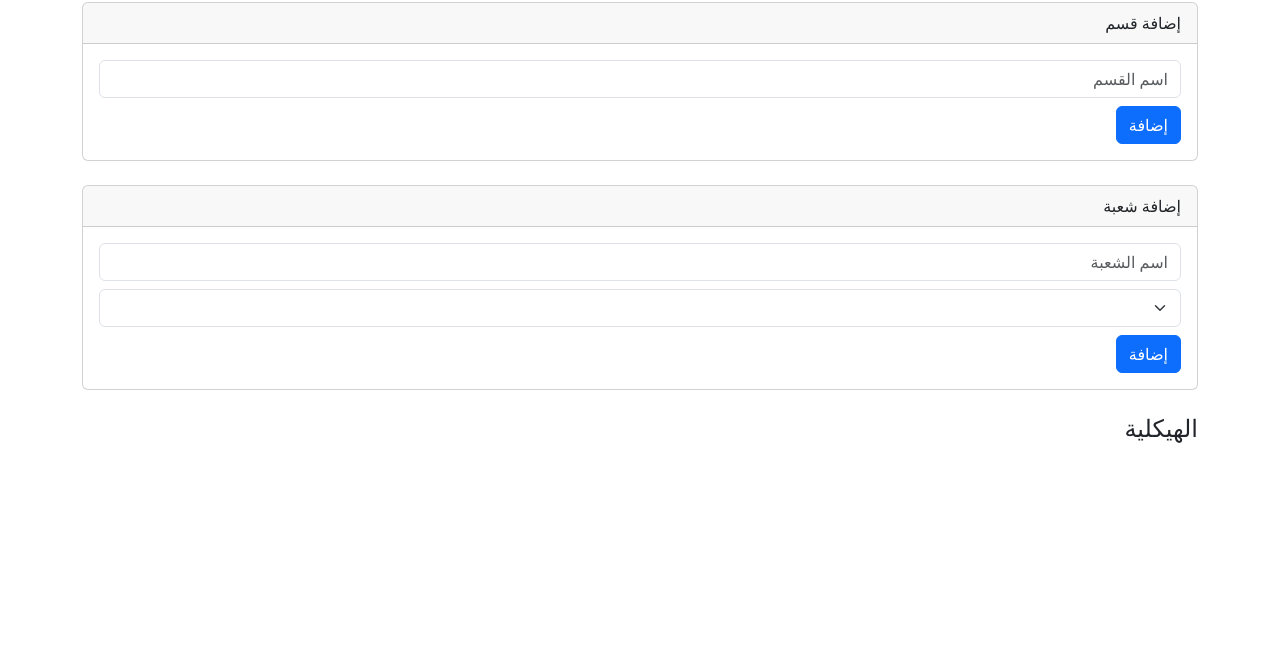
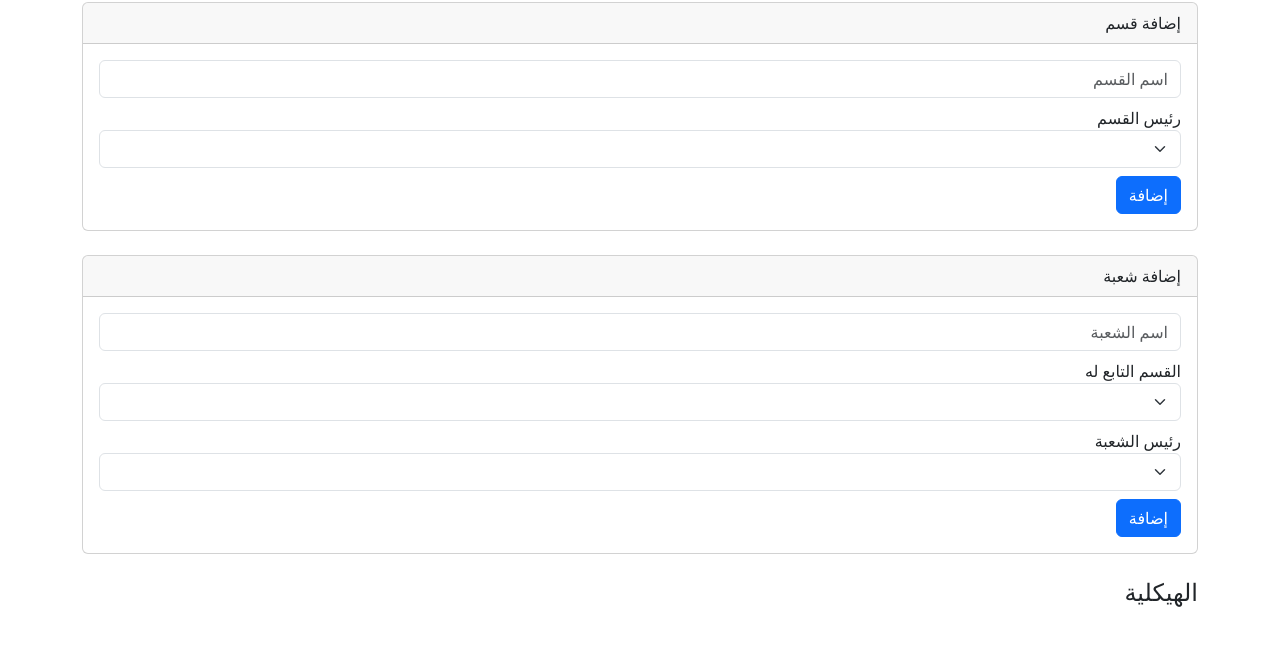
Before and after one commit to ayhamabozed25-spec/InstitutionDataHup, a plain HTML site: page index.html in a window 1280 px wide. Shown: the part 156-802 px from the top of the page. Drawn offline with nearby package versions, Linux system fonts and the light colour scheme.

Commit message:
Update index.html

```diff
--- a/index.html
+++ b/index.html
@@ -11,7 +11,6 @@
     .page { display: none; }
     .active-page { display: block; }
 
-    /* Sticky Header */
     #filterHeader {
       position: sticky;
       top: 0;
@@ -44,7 +43,7 @@
     </div>
   </nav>
 
-  <!-- Sticky Header Filters (ONLY for assets pages) -->
+  <!-- Sticky Header Filters -->
   <div id="filterHeader" class="card p-3 mb-4" style="display:none;">
     <h5 class="mb-3">التصفية</h5>
 
@@ -77,7 +76,12 @@
     <div class="card mb-4">
       <div class="card-header">إضافة قسم</div>
       <div class="card-body">
+
         <input id="deptName" class="form-control mb-2" placeholder="اسم القسم">
+
+        <label>رئيس القسم</label>
+        <select id="deptManagerSelect" class="form-select mb-2"></select>
+
         <button class="btn btn-primary" onclick="addDepartment()">إضافة</button>
       </div>
     </div>
@@ -86,8 +90,15 @@
     <div class="card mb-4">
       <div class="card-header">إضافة شعبة</div>
       <div class="card-body">
+
         <input id="divName" class="form-control mb-2" placeholder="اسم الشعبة">
+
+        <label>القسم التابع له</label>
         <select id="divDeptSelect" class="form-select mb-2"></select>
+
+        <label>رئيس الشعبة</label>
+        <select id="divManagerSelect" class="form-select mb-2"></select>
+
         <button class="btn btn-primary" onclick="addSection()">إضافة</button>
       </div>
     </div>
```
